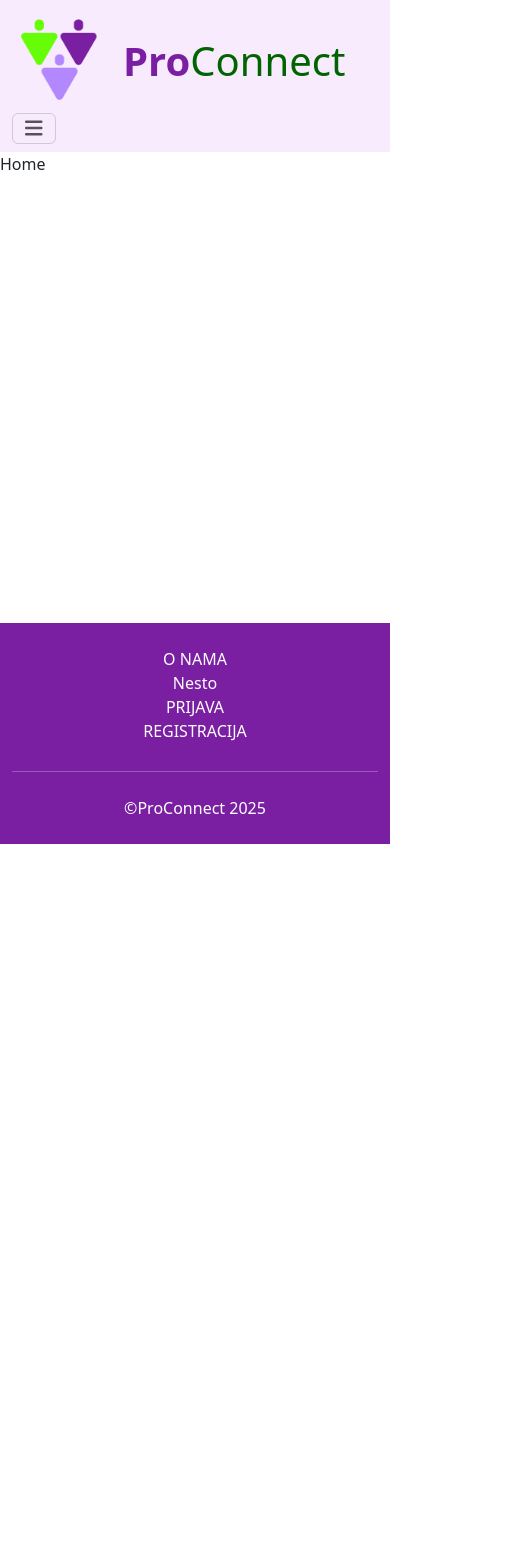
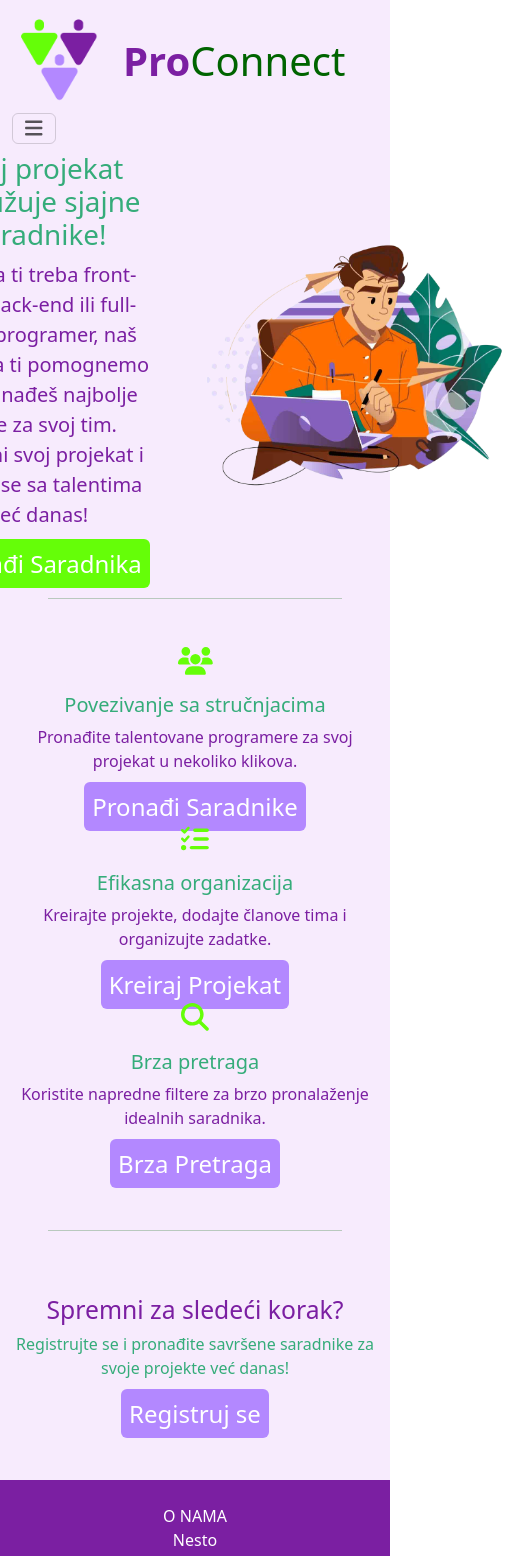
Before and after one commit to malinica/NBP-Projekat2, a React (Vite) app in the folder frontend/: page / in a window 390 px wide. Shown: the top 1556 px of the page, 510 px wide, since content can reach past the window. Before the commit the page ends 844 px from the top, so only its background shows below. Built offline with nearby package versions, Linux system fonts and the light colour scheme.

Commit message:
Doradjen Home

```diff
--- /dev/null
+++ b/frontend/src/Components/Home/Home.module.css
@@ -0,0 +1,50 @@
+.App {
+    max-height: 100vh;
+}
+
+.linija_ispod_dugmeta{
+    text-decoration: none;
+}
+
+.dugme1 {
+    background-color: #B388FF;
+    font-size: 1.5rem;
+    padding: 1rem 2rem;
+    transition: 0.4s;
+}
+
+.dugme1:hover {
+    background-color: #65fe08;
+}
+
+.dugme2 {
+    background-color: #65fe08;
+    font-size: 1.5rem;
+    padding: 1rem 2rem;
+    white-space: nowrap;
+    transition: 0.4s;
+}
+
+.dugme2:hover {
+    background-color: #006400;
+}
+
+.pocetak {
+    position: fixed;
+    bottom: 20px;
+    right: 30px;
+    z-index: 99;
+    font-size: 18px;
+    border: none;
+    outline: none;
+    padding: 15px;
+    border-radius: 4px;
+  }
+
+  .pocetak:hover {
+    background-color: #65fe08;
+  }
+
+  .slika {
+    width: 80%;
+  }
--- a/frontend/src/Components/Home/Home.tsx
+++ b/frontend/src/Components/Home/Home.tsx
@@ -1,8 +1,102 @@
+import styles from "./Home.module.css";
+import { Link } from "react-router-dom";
+import { FontAwesomeIcon } from "@fortawesome/react-fontawesome";
+import { useState, useEffect } from 'react';
+import { faSearch, faUsers, faTasks } from "@fortawesome/free-solid-svg-icons";
+import pocetna from "../../Assets/pocetna2.png";
 
 const Home = () => {
+
+    const [showButton, setShowButton] = useState(false);
+
+    useEffect(() => {
+        window.addEventListener("scroll", handleScroll);
+        return () => {
+          window.removeEventListener("scroll", handleScroll);
+        };
+      }, []);
+
+    const handleScroll = () => {
+        if (window.scrollY > 20) {
+          setShowButton(true);
+        } else {
+          setShowButton(false);
+        }
+      };
+
+      const scrollToTop = () => {
+        window.scrollTo({ top: 0, behavior: "smooth" });
+      };
+
     return (
-        <div>Home</div>
-    )
+        <div className={`container-fluid p-0 bg-light-lilac`}>
+            <div className={`d-flex justify-content-center align-items-center w-100`}>
+                <div className={`text-center mx-5`}>
+                    <h1 className={`text-green`}>Tvoj projekat zaslužuje sjajne saradnike!</h1>
+                    <p className={`lead text-violet fw-normal`}>
+                    Bilo da ti treba front-end, back-end ili full-stack programer, naš cilj je da ti pomognemo da pronađeš najbolje ljude za svoj tim. Započni svoj projekat i poveži se sa talentima već danas!
+                    </p>
+                    <Link
+                            to="/search-page/1"
+                            className={`btn-lg text-white text-center rounded py-2 px-2 ${styles.dugme2} ${styles.linija_ispod_dugmeta}`}
+                        >
+                            Pronađi Saradnika
+                    </Link>
+                </div>
+                <img src={pocetna} alt="pocetna slika" className={`img-fluid ${styles.slika}`}/>
+            </div>
+
+            <hr className={`text-dark-green mx-5`}></hr>
+
+            <div className={`container my-5 d-flex justify-content-center`}>
+                <div className={`row justify-content-center text-center`}>
+                    <div className={`col-md-3`}>
+                        <FontAwesomeIcon icon={faUsers} className={`text-lime-green fs-1`} />
+                        <h5 className={`mt-3 text-green`}>Povezivanje sa stručnjacima</h5>
+                        <p className={`text-violet`}>Pronađite talentovane programere za svoj projekat u nekoliko klikova.</p>
+                        <Link
+                                to=""
+                                className={`btn-lg text-white text-center rounded py-2 px-2 ${styles.dugme1} ${styles.linija_ispod_dugmeta}`}
+                            >
+                                Pronađi Saradnike
+                        </Link>
+                    </div>
+                    <div className={`col-md-3`}>
+                        <FontAwesomeIcon icon={faTasks} className={`text-lime-green fs-1`} />
+                        <h5 className={`mt-3 text-green`}>Efikasna organizacija</h5>
+                        <p className={`text-violet`}>Kreirajte projekte, dodajte članove tima i organizujte zadatke.</p>
+                        <Link
+                                to="/"
+                                className={`btn-lg text-white text-center rounded py-2 px-2 ${styles.dugme1} ${styles.linija_ispod_dugmeta}`}
+                            >
+                                Kreiraj Projekat
+                        </Link>
+                    </div>
+                    <div className={`col-md-3`}>
+                        <FontAwesomeIcon icon={faSearch} className={`text-lime-green fs-1`} />
+                        <h5 className={`mt-3 text-green`}>Brza pretraga</h5>
+                        <p className={`text-violet`}>Koristite napredne filtere za brzo pronalaženje idealnih saradnika.</p>
+                        <Link
+                                to="/"
+                                className={`btn-lg text-white text-center rounded py-2 px-2 ${styles.dugme1} ${styles.linija_ispod_dugmeta}`}
+                            >
+                                Brza Pretraga
+                        </Link>
+                    </div>
+                </div>
+            </div>
+
+            <hr className={`text-dark-green mx-5`}></hr>
+
+            <div className={`text-center bg-light-lilac py-5`}>
+                <h2 className={`text-violet`}>Spremni za sledeći korak?</h2>
+                <p className={`text-green`}>Registrujte se i pronađite savršene saradnike za svoje projekte već danas!</p>
+                <Link to="/register" className={`btn-lg text-white text-center rounded py-2 px-2 ${styles.dugme1} ${styles.linija_ispod_dugmeta}`}>Registruj se</Link>
+            </div>
+
+            <button onClick={scrollToTop} className={`bg-dark-green text-white ${styles.pocetak} ${showButton ? 'd-block' : 'd-none'}`} title="Idi na pocetak">^</button>
+        </div>
+    );
 }
 
-export default Home
+export default Home;
```
Also changed, not shown: frontend/src/assets/pocetna2.png (added).
